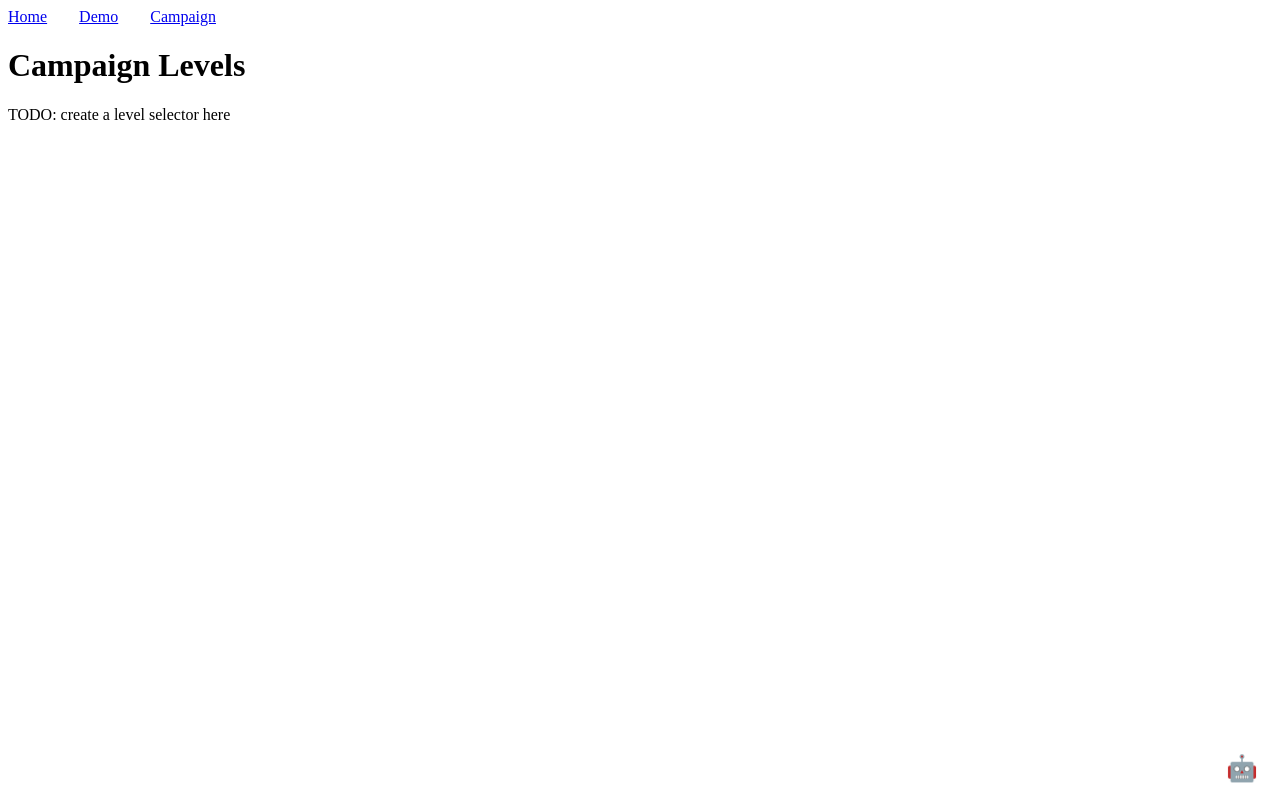
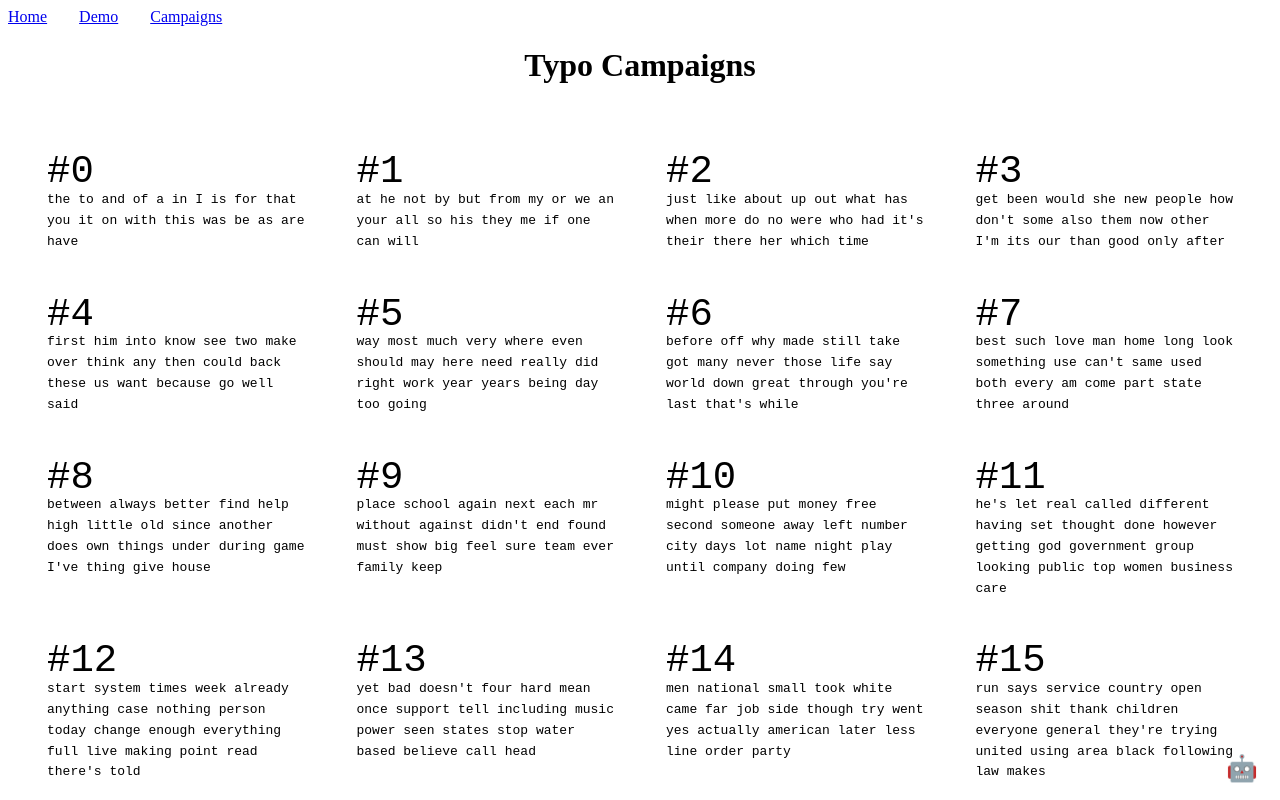
Before and after one commit to opsaaaaa/misstyped, a SvelteKit app: page /campaign in a window 1280 px wide. Shown: the top 800 px of the page. Built offline with nearby package versions, Linux system fonts and the light colour scheme.

Commit message:
adding campaign index

```diff
--- a/src/lib/components/Nav.svelte
+++ b/src/lib/components/Nav.svelte
@@ -7,5 +7,5 @@ style="
 ">
   <a href="/">Home</a>
   <a href="/demo">Demo</a>
-  <a href="/campaign">Campaign</a>
+  <a href="/campaign">Campaigns</a>
 </nav>
--- a/src/routes/campaign/+page.svelte
+++ b/src/routes/campaign/+page.svelte
@@ -1,4 +1,95 @@
-<!-- this is a index file not a -->
-<h1>Campaign Levels</h1>
+<script lang="ts">
+  import { onMount } from 'svelte';
+  import { page } from '$app/stores';
+  import levels from "$lib/data/en/levels.json"
 
-<p>TODO: create a level selector here</p>
+  const url = $page.url;
+
+  let pageBottom: HTMLElement
+  let scrollBox: HTMLDivElement
+
+  let pageNum = Number(url.searchParams.get('page')) || 0
+  let perNum = Number(url.searchParams.get('per')) || 40
+
+
+  let scrollObserver: IntersectionObserver
+
+  $: current = levels.slice(0, pageNum * perNum + perNum)
+
+
+  function onPageBottomVisible(entities: IntersectionObserverEntry[]) {
+    for ( const e of entities ) {
+      console.log(e);
+      if(e.isIntersecting) {
+        pageNum += 1
+      }
+    }
+  }
+
+  onMount(()=>{
+    let options = {
+      root: document,
+      rootMargin: "0px",
+      threshold: 0.5,
+    };
+
+    scrollObserver = new IntersectionObserver(
+      onPageBottomVisible,
+      options
+    );
+
+
+    scrollObserver.observe(pageBottom);
+  })
+
+</script>
+
+<h1 style="text-align: center;">Typo Campaigns</h1>
+
+<div
+bind:this={scrollBox}
+id="level-scroll-wraper"
+style="
+">
+  <div
+  style="
+    display: grid;
+    grid-template-columns: repeat(auto-fit, minmax(20em, 1fr));
+    margin: 4em 1em;
+    line-height: 1.6em;
+    font-family: monospace;
+  ">
+    {#each current as level, idx}
+    <a
+    class="level-link"
+    href={`/campaign/${idx}`}>
+      <span style="font-size: 3em;">#{idx}</span>
+      <p>{level}</p>
+    </a>
+    {/each}
+  </div>
+
+  <div
+  bind:this={pageBottom}
+  style="
+    height: 40vh
+  "></div>
+
+</div>
+
+<style>
+  .level-link {
+    padding: 2em;
+    display: block;
+    color: inherit;
+    text-decoration: none;
+  }
+  .level-link:visited {
+    color: darkslateblue;
+  }
+  .level-link:is(:hover, :focus) {
+    background: #0622;
+    text-decoration: underline;
+    color: darkblue;
+  }
+</style>
--- /dev/null
+++ b/src/routes/campaign/+page.ts
@@ -0,0 +1,42 @@
+
+import levels from "$lib/data/en/levels.json"
+
+const DEFAULT_PAGE = 0
+const DEFAULT_PER = 20
+
+export function load({ url }: any) {
+  let per = Number(url.searchParams.get('per')) | DEFAULT_PER
+  let page = Number(url.searchParams.get('page')) | DEFAULT_PAGE
+
+  // let current = pageContent(page, per)
+
+  // function more() {
+  //   console.log('more')
+  //   page + 1
+  //   url.searchParams.set('page', String(page))
+  //   current = addContent(current, page, per)
+  // }
+
+  //   function less() {
+  //     current = removeContent(current, per)
+  //   }
+
+  return {
+    levels,
+    per,
+    page,
+  }
+}
+
+// function removeContent(current: any[], per: number) {
+
+// }
+
+// function addContent(current: any[], page: number, per: number) {
+//   current.push(...pageContent(page, per))
+//   return current
+// }
+
+// function pageContent(page: number, per: number) {
+//   return levels.slice(page * per, page * per + per)
+// }
--- a/src/routes/campaign/[id]/+page.js
+++ b/src/routes/campaign/[id]/+page.ts
@@ -1,7 +1,7 @@
 import levels from "$lib/data/en/levels.json"
 import { shuffle, SPACE } from "$lib/utils.ts"
 
-export function load({ params }) {
+export function load({ params }: any) {
 
     const id = Number(params.id)
     const next = (id + 1) % levels.length
--- a/tsconfig.json
+++ b/tsconfig.json
@@ -1,6 +1,7 @@
 {
 	"extends": "./.svelte-kit/tsconfig.json",
 	"compilerOptions": {
+    "allowImportingTsExtensions": true,
 		"allowJs": true,
 		"checkJs": true,
 		"esModuleInterop": true,
```
Also changed, not shown: src/routes/campaign/[id]/+page.svelte (+7 -9 lines), 1 other file (tests, documents, lock files or other folders).
